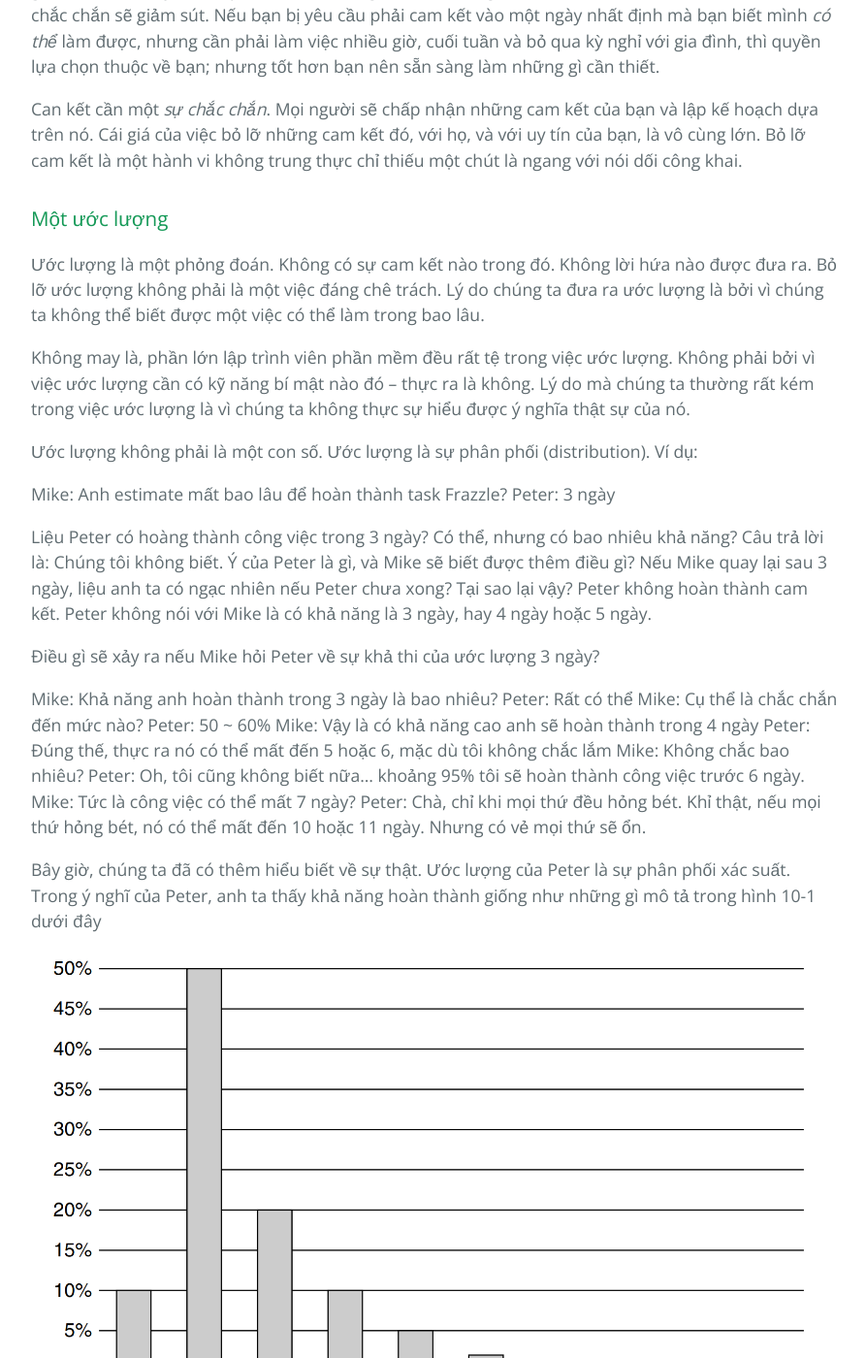
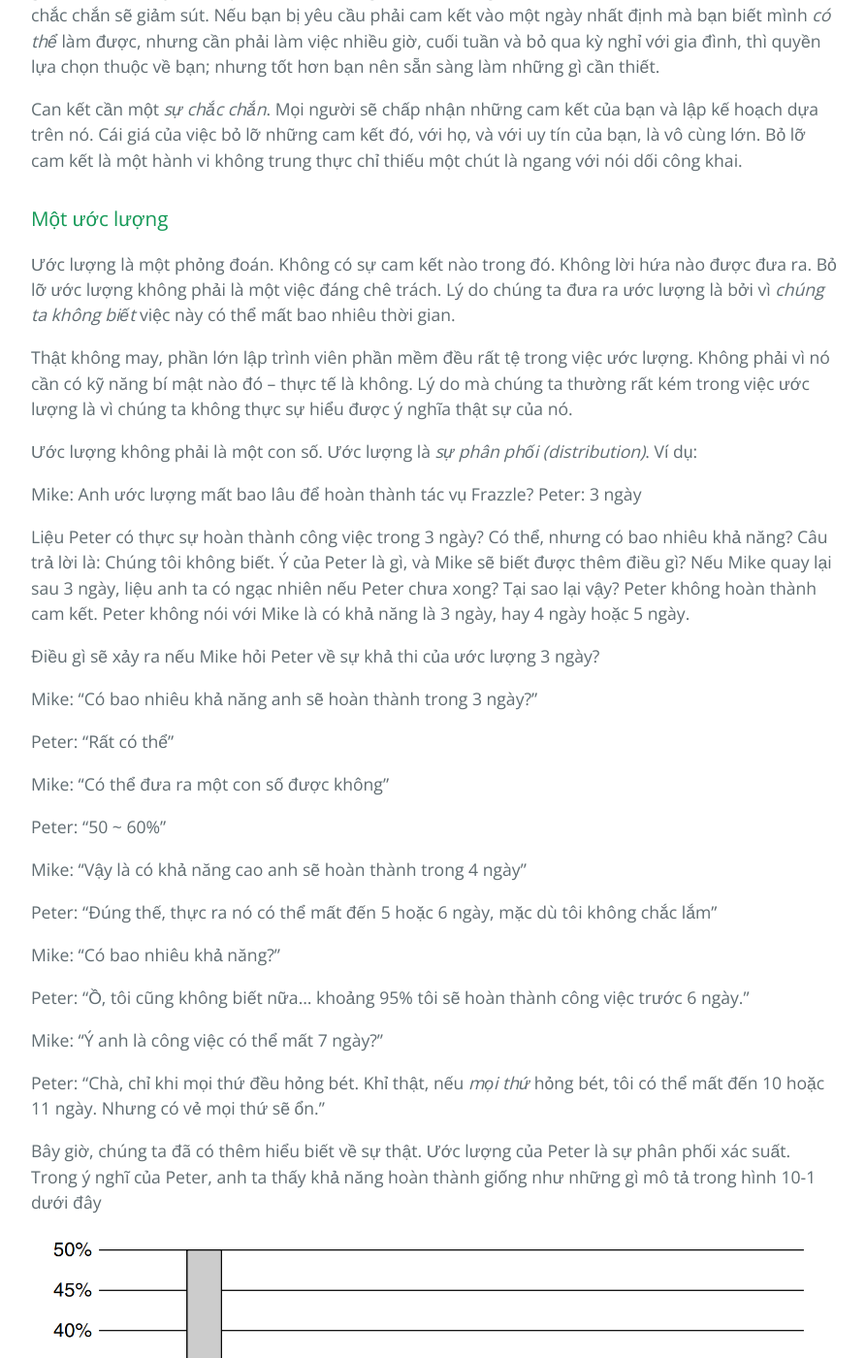
Before and after one commit to HaiBV/haibv.github.io, a Jekyll site: the page built from clean-coder/chapter-10-estimation.md, in a window 1280 px wide and 1400 px high, scrolled down 3085 px. Shown: the whole window at 97% size, without its empty margins (192-1085 px from the left). Built offline with Jekyll 4.4.1, drawn with Linux system fonts in a browser that asks for light colours; our own code applies the rules of GitHub Pages for plain Markdown files.

Commit message:
Book - The Clean Coder - Correction - C10

```diff
--- a/clean-coder/chapter-10-estimation.md
+++ b/clean-coder/chapter-10-estimation.md
@@ -54,29 +54,38 @@
 
 ### Một ước lượng
 
-Ước lượng là một phỏng đoán. Không có sự cam kết nào trong đó. Không lời hứa nào được đưa ra. Bỏ lỡ ước lượng không phải là một việc đáng chê trách. Lý do chúng ta đưa ra ước lượng là bởi vì chúng ta không thể biết được một việc có thể làm trong bao lâu.
+Ước lượng là một phỏng đoán. Không có sự cam kết nào trong đó. Không lời hứa nào được đưa ra. Bỏ lỡ ước lượng không phải là một việc đáng chê trách. Lý do chúng ta đưa ra ước lượng là bởi vì _chúng ta không biết_ việc này có thể mất bao nhiêu thời gian.
 
-Không may là, phần lớn lập trình viên phần mềm đều rất tệ trong việc ước lượng. Không phải bởi vì việc ước lượng cần có kỹ năng bí mật nào đó – thực ra là không. Lý do mà chúng ta thường rất kém trong việc ước lượng là vì chúng ta không thực sự hiểu được ý nghĩa thật sự của nó.
+Thật không may, phần lớn lập trình viên phần mềm đều rất tệ trong việc ước lượng. Không phải vì nó cần có kỹ năng bí mật nào đó – thực tế là không. Lý do mà chúng ta thường rất kém trong việc ước lượng là vì chúng ta không thực sự hiểu được ý nghĩa thật sự của nó.
 
-Ước lượng không phải là một con số. Ước lượng là sự phân phối (distribution). Ví dụ:
+Ước lượng không phải là một con số. Ước lượng là _sự phân phối (distribution)_. Ví dụ:
 
-Mike: Anh estimate mất bao lâu để hoàn thành task Frazzle?
+Mike: Anh ước lượng mất bao lâu để hoàn thành tác vụ Frazzle?
 Peter: 3 ngày
 
-Liệu Peter có hoàng thành công việc trong 3 ngày? Có thể, nhưng có bao nhiêu khả năng? Câu trả lời là: Chúng tôi không biết. Ý của Peter là gì, và Mike sẽ biết được thêm điều gì? Nếu Mike quay lại sau 3 ngày, liệu anh ta có ngạc nhiên nếu Peter chưa xong? Tại sao lại vậy? Peter không hoàn thành cam kết. Peter không nói với Mike là có khả năng là 3 ngày, hay 4 ngày hoặc 5 ngày.
+Liệu Peter có thực sự hoàn thành công việc trong 3 ngày? Có thể, nhưng có bao nhiêu khả năng? Câu trả lời là: Chúng tôi không biết. Ý của Peter là gì, và Mike sẽ biết được thêm điều gì? Nếu Mike quay lại sau 3 ngày, liệu anh ta có ngạc nhiên nếu Peter chưa xong? Tại sao lại vậy? Peter không hoàn thành cam kết. Peter không nói với Mike là có khả năng là 3 ngày, hay 4 ngày hoặc 5 ngày.
 
 Điều gì sẽ xảy ra nếu Mike hỏi Peter về sự khả thi của ước lượng 3 ngày?
 
-Mike: Khả năng anh hoàn thành trong 3 ngày là bao nhiêu?
-Peter: Rất có thể
-Mike: Cụ thể là chắc chắn đến mức nào?
-Peter: 50 ~ 60%
-Mike: Vậy là có khả năng cao anh sẽ hoàn thành trong 4 ngày
-Peter: Đúng thế, thực ra nó có thể mất đến 5 hoặc 6, mặc dù tôi không chắc lắm
-Mike: Không chắc bao nhiêu?
-Peter: Oh, tôi cũng không biết nữa… khoảng 95% tôi sẽ hoàn thành công việc trước 6 ngày.
-Mike: Tức là công việc có thể mất 7 ngày?
-Peter: Chà, chỉ khi mọi thứ đều hỏng bét. Khỉ thật, nếu mọi thứ hỏng bét, nó có thể mất đến 10 hoặc 11 ngày. Nhưng có vẻ mọi thứ sẽ ổn.
+Mike: "Có bao nhiêu khả năng anh sẽ hoàn thành trong 3 ngày?"
+
+Peter: "Rất có thể"
+
+Mike: "Có thể đưa ra một con số được không"
+
+Peter: "50 ~ 60%"
+
+Mike: "Vậy là có khả năng cao anh sẽ hoàn thành trong 4 ngày"
+
+Peter: "Đúng thế, thực ra nó có thể mất đến 5 hoặc 6 ngày, mặc dù tôi không chắc lắm"
+
+Mike: "Có bao nhiêu khả năng?"
+
+Peter: "Ồ, tôi cũng không biết nữa… khoảng 95% tôi sẽ hoàn thành công việc trước 6 ngày."
+
+Mike: "Ý anh là công việc có thể mất 7 ngày?"
+
+Peter: "Chà, chỉ khi mọi thứ đều hỏng bét. Khỉ thật, nếu _mọi thứ_ hỏng bét, tôi có thể mất đến 10 hoặc 11 ngày. Nhưng có vẻ mọi thứ sẽ ổn."
 
 Bây giờ, chúng ta đã có thêm hiểu biết về sự thật. Ước lượng của Peter là sự phân phối xác suất. Trong ý nghĩ của Peter, anh ta thấy khả năng hoàn thành giống như những gì mô tả trong hình 10-1 dưới đây
 
```
